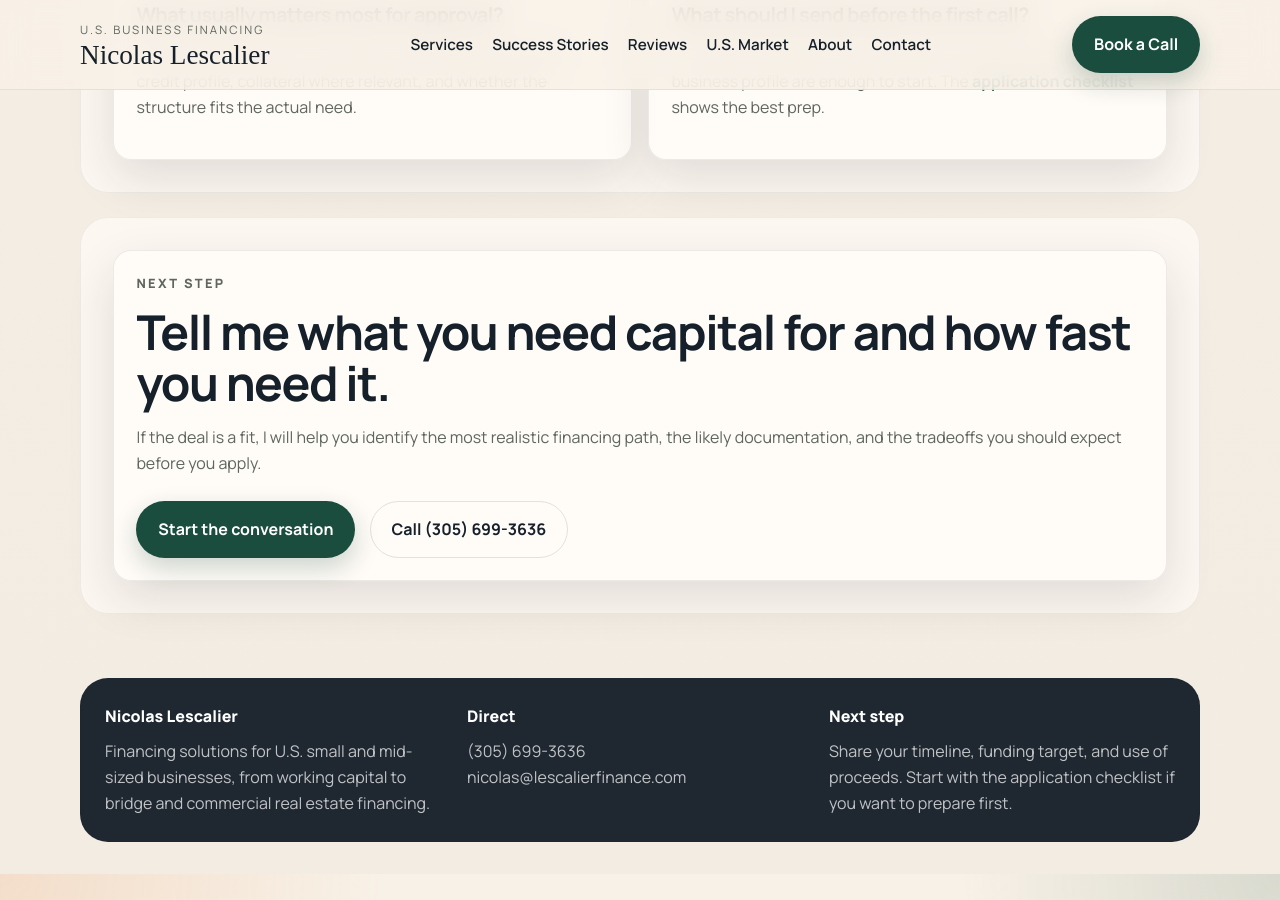
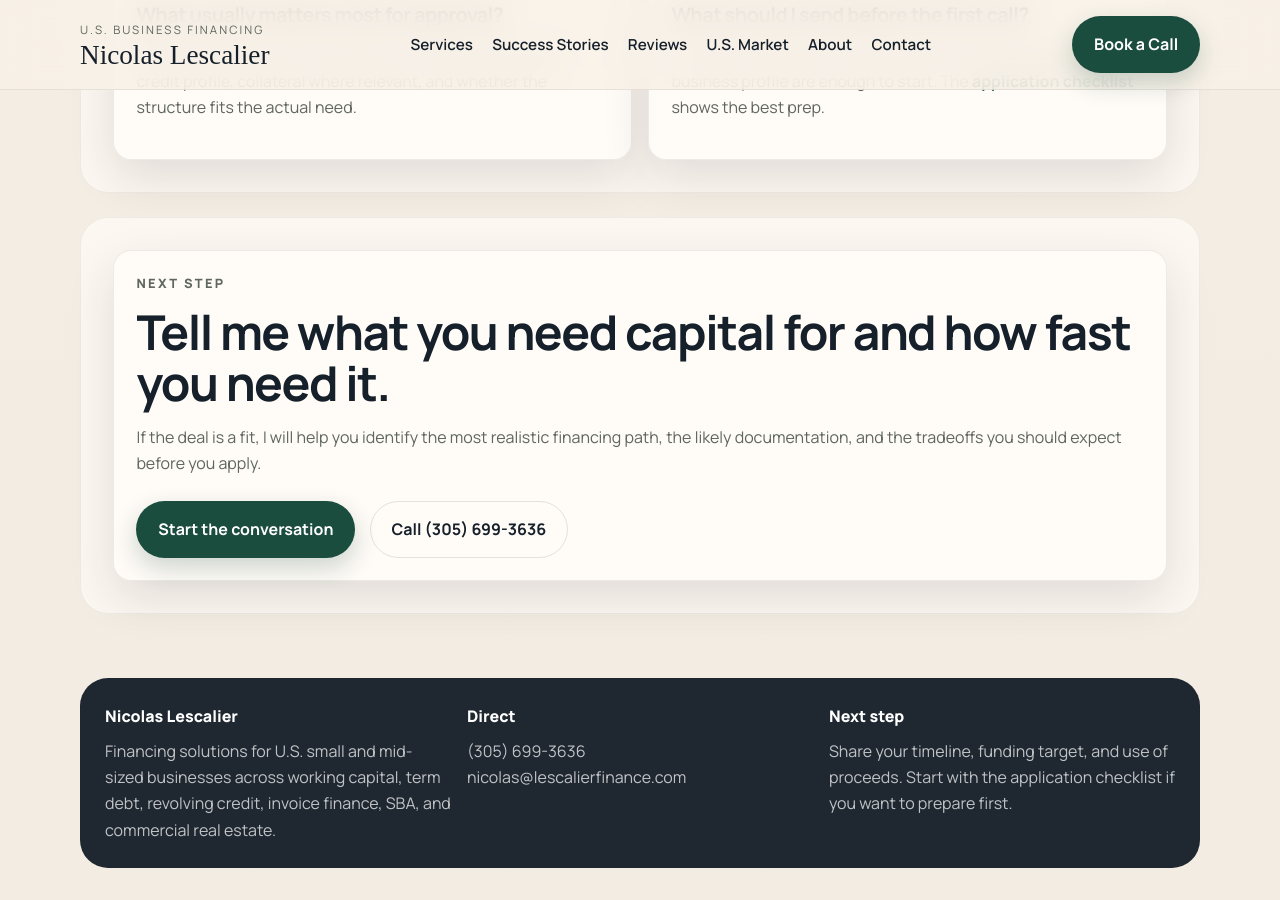
Before and after one commit to lescalier93/nicolaslescalier, a Jekyll site: the page built from index.md, in a window 1280 px wide and 900 px high, scrolled down 2971 px. Built offline with Jekyll 4.4.1, drawn with Linux system fonts in a browser that asks for light colours; some web fonts are replaced.

Commit message:
fix: add favicon and refresh footer copy
- Why: remove live favicon 404 and align footer messaging with the expanded financing product set

```diff
--- a/_layouts/default.html
+++ b/_layouts/default.html
@@ -8,6 +8,8 @@
     <link rel="preconnect" href="https://fonts.googleapis.com">
     <link rel="preconnect" href="https://fonts.gstatic.com" crossorigin>
     <link href="https://fonts.googleapis.com/css2?family=Manrope:wght@400;500;600;700;800&family=Instrument+Serif:ital@0;1&display=swap" rel="stylesheet">
+    <link rel="icon" href="{{ '/assets/favicon.svg' | relative_url }}" type="image/svg+xml">
+    <link rel="shortcut icon" href="{{ '/assets/favicon.svg' | relative_url }}" type="image/svg+xml">
     <link rel="stylesheet" href="{{ '/assets/css/style.css' | relative_url }}">
     {% include structured_data.html %}
   </head>
@@ -41,7 +43,7 @@
         <div class="wrap site-footer__grid">
           <div>
             <p class="site-footer__title">Nicolas Lescalier</p>
-            <p class="site-footer__copy">Financing solutions for U.S. small and mid-sized businesses, from working capital to bridge and commercial real estate financing.</p>
+            <p class="site-footer__copy">Financing solutions for U.S. small and mid-sized businesses across working capital, term debt, revolving credit, invoice finance, SBA, and commercial real estate.</p>
           </div>
           <div>
             <p class="site-footer__title">Direct</p>
```
Also changed, not shown: assets/favicon.svg (added).
